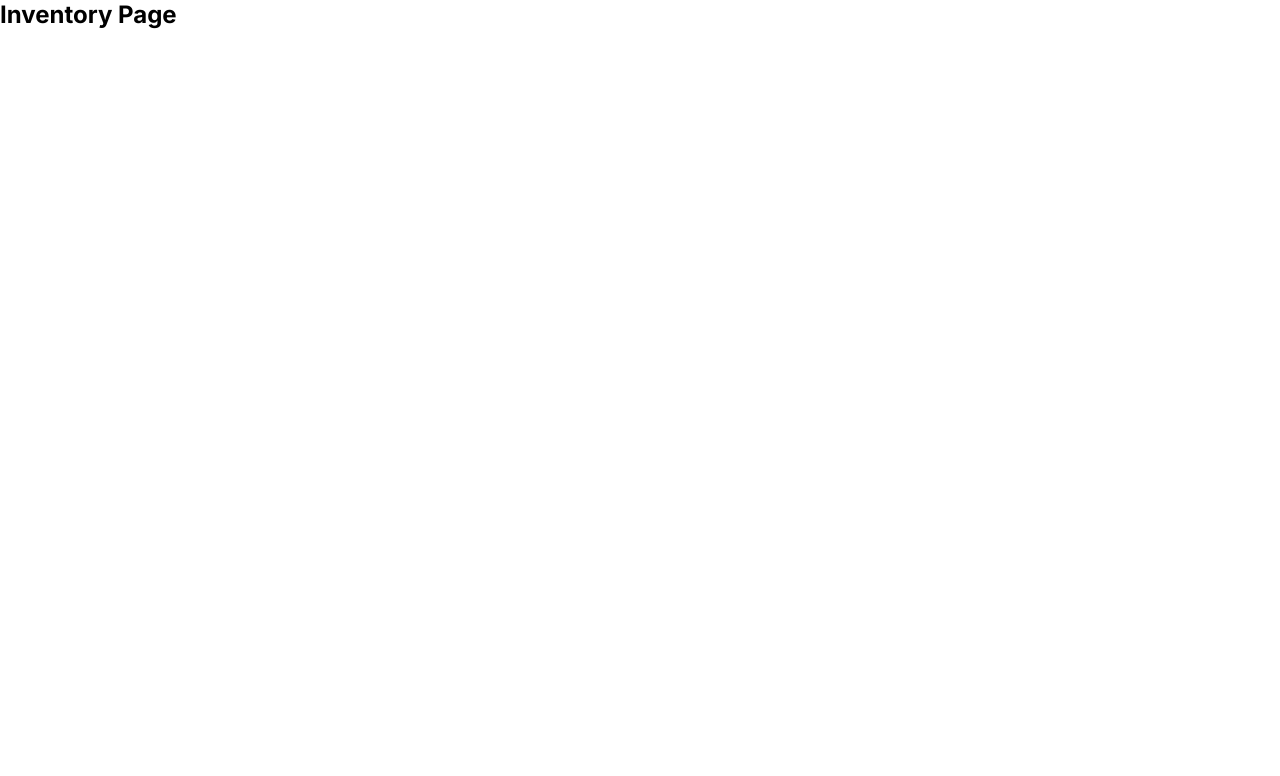
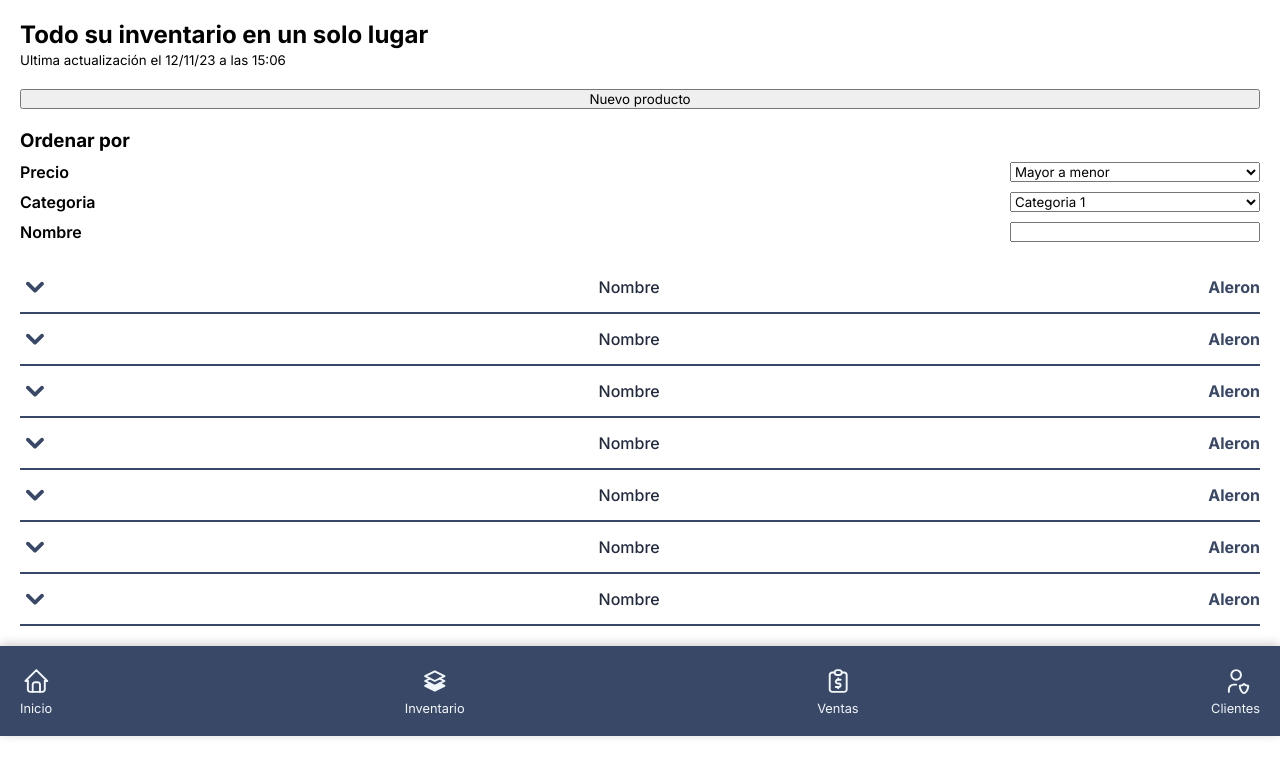
Before and after one commit to edmirgalvan01/inventory-app, a React (Vite) app: page /inventory in a window 1280 px wide. Shown: the top 776 px of the page. Built offline with nearby package versions, Linux system fonts and the light colour scheme.

Commit message:
Styles to InventoryPage

```diff
--- a/src/components/icons.tsx
+++ b/src/components/icons.tsx
@@ -374,3 +374,29 @@ export function TrophyIcon() {
     </svg>
   );
 }
+
+export function ArrowDownIcon() {
+  return (
+    <svg
+      xmlns="http://www.w3.org/2000/svg"
+      width="30"
+      height="30"
+      viewBox="0 0 30 30"
+      fill="none"
+    >
+      <g clip-path="url(#clip0_9_889)">
+        <path
+          fill-rule="evenodd"
+          clip-rule="evenodd"
+          d="M16.325 20.075C15.9734 20.4261 15.4969 20.6233 15 20.6233C14.5031 20.6233 14.0266 20.4261 13.675 20.075L6.6025 13.005C6.25092 12.6532 6.05347 12.1762 6.05359 11.6789C6.05371 11.1816 6.25138 10.7047 6.60312 10.3531C6.95487 10.0015 7.43187 9.80408 7.92919 9.8042C8.42651 9.80432 8.90342 10.002 9.255 10.3537L15 16.0987L20.745 10.3537C21.0985 10.012 21.572 9.8228 22.0636 9.82684C22.5553 9.83088 23.0256 10.0278 23.3734 10.3753C23.7212 10.7228 23.9186 11.193 23.9232 11.6846C23.9277 12.1762 23.7389 12.6499 23.3975 13.0037L16.3262 20.0762L16.325 20.075Z"
+          fill="#394867"
+        />
+      </g>
+      <defs>
+        <clipPath id="clip0_9_889">
+          <rect width="30" height="30" fill="white" />
+        </clipPath>
+      </defs>
+    </svg>
+  );
+}
--- a/src/pages/InventoryPage/InventoryPage.css
+++ b/src/pages/InventoryPage/InventoryPage.css
@@ -0,0 +1,53 @@
+.inventoryPage {
+  padding: 20px;
+  gap: 20px;
+  display: flex;
+  flex-direction: column;
+}
+.inventoryPage--filters {
+  display: flex;
+  flex-direction: column;
+  align-items: flex-start;
+  gap: 10px;
+}
+
+.inventoryPage--filters label {
+  display: flex;
+  justify-content: space-between;
+  align-items: center;
+  align-self: stretch;
+  font-weight: 600;
+}
+
+.inventoryPage--filters input,
+.inventoryPage--filters select {
+  width: 100%;
+  max-width: 250px;
+}
+
+.listOfProducts {
+  display: flex;
+  flex-direction: column;
+  list-style: none;
+}
+
+.productCard {
+  display: flex;
+  width: 100%;
+  justify-content: space-between;
+  padding: 10px 0px;
+  align-items: center;
+  border-bottom: 2px solid var(--color-blue);
+}
+
+.productCard p {
+  color: var(--color-hard-blue);
+  text-align: center;
+  font-weight: 500;
+}
+
+.productCard small {
+  color: var(--color-blue);
+  font-size: 1rem;
+  font-weight: 700;
+}
--- a/src/pages/InventoryPage/InventoryPage.tsx
+++ b/src/pages/InventoryPage/InventoryPage.tsx
@@ -1,7 +1,76 @@
+import "./InventoryPage.css";
+import { Navbar } from "../../components/Navbar/Navbar";
+import { ArrowDownIcon } from "../../components/icons";
+
 export function InventoryPage() {
   return (
-    <section className="inventoryPage">
-      <h1>Inventory Page</h1>
-    </section>
+    <>
+      <section className="inventoryPage">
+        <div className="inventoryPage--title">
+          <h1>Todo su inventario en un solo lugar</h1>
+          <small>Ultima actualización el 12/11/23 a las 15:06</small>
+        </div>
+        <button className="primaryButton">Nuevo producto</button>
+        <div className="inventoryPage--filters">
+          <h3>Ordenar por</h3>
+          <label>
+            Precio
+            <select>
+              <option value="1">Mayor a menor</option>
+              <option value="2">Menor a mayor</option>
+            </select>
+          </label>
+          <label>
+            Categoria
+            <select>
+              <option value="1">Categoria 1</option>
+              <option value="2">Categoria 2</option>
+            </select>
+          </label>
+          <label>
+            Nombre
+            <input type="text" />
+          </label>
+        </div>
+        <ul className="listOfProducts">
+          <li className="productCard">
+            <ArrowDownIcon />
+            <p>Nombre</p>
+            <small>Aleron</small>
+          </li>
+          <li className="productCard">
+            <ArrowDownIcon />
+            <p>Nombre</p>
+            <small>Aleron</small>
+          </li>
+          <li className="productCard">
+            <ArrowDownIcon />
+            <p>Nombre</p>
+            <small>Aleron</small>
+          </li>
+          <li className="productCard">
+            <ArrowDownIcon />
+            <p>Nombre</p>
+            <small>Aleron</small>
+          </li>
+          <li className="productCard">
+            <ArrowDownIcon />
+            <p>Nombre</p>
+            <small>Aleron</small>
+          </li>
+          <li className="productCard">
+            <ArrowDownIcon />
+            <p>Nombre</p>
+            <small>Aleron</small>
+          </li>
+          <li className="productCard">
+            <ArrowDownIcon />
+            <p>Nombre</p>
+            <small>Aleron</small>
+          </li>
+        </ul>
+      </section>
+      <Navbar />
+    </>
   );
 }
```
